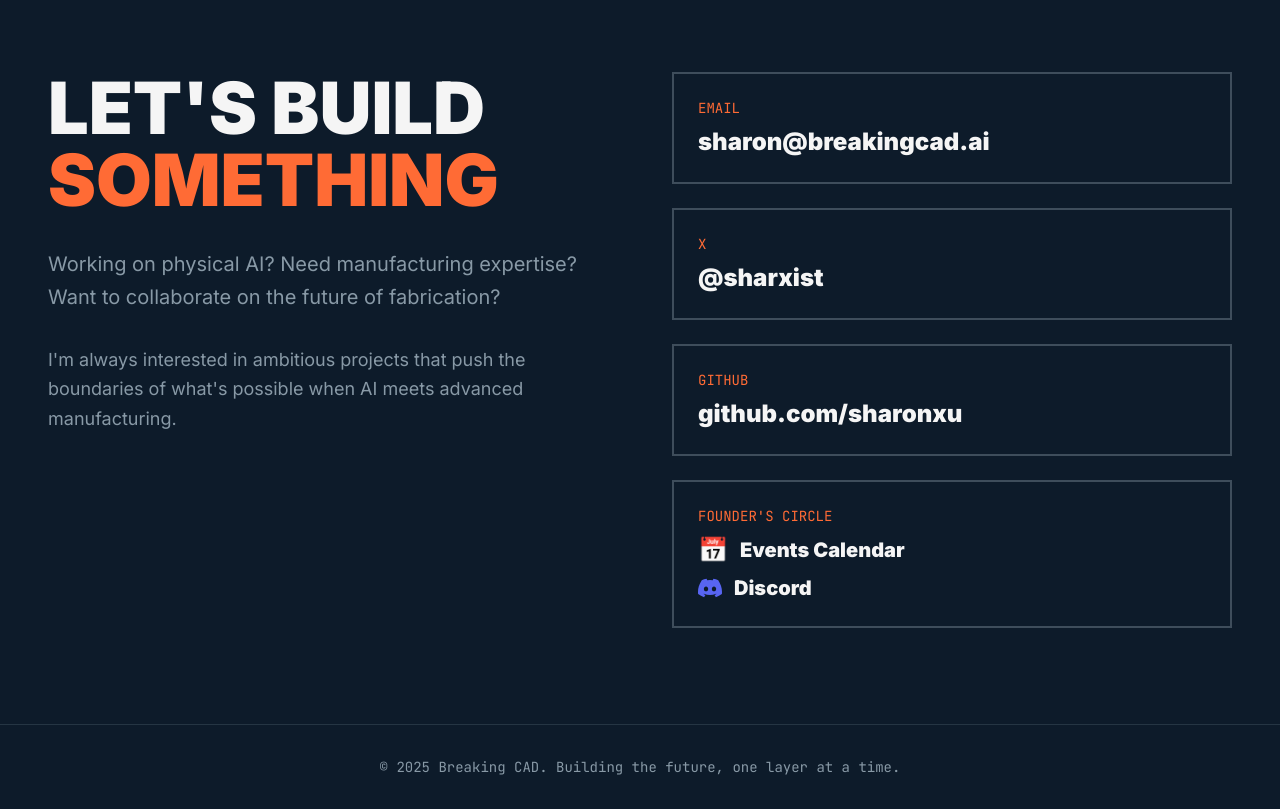
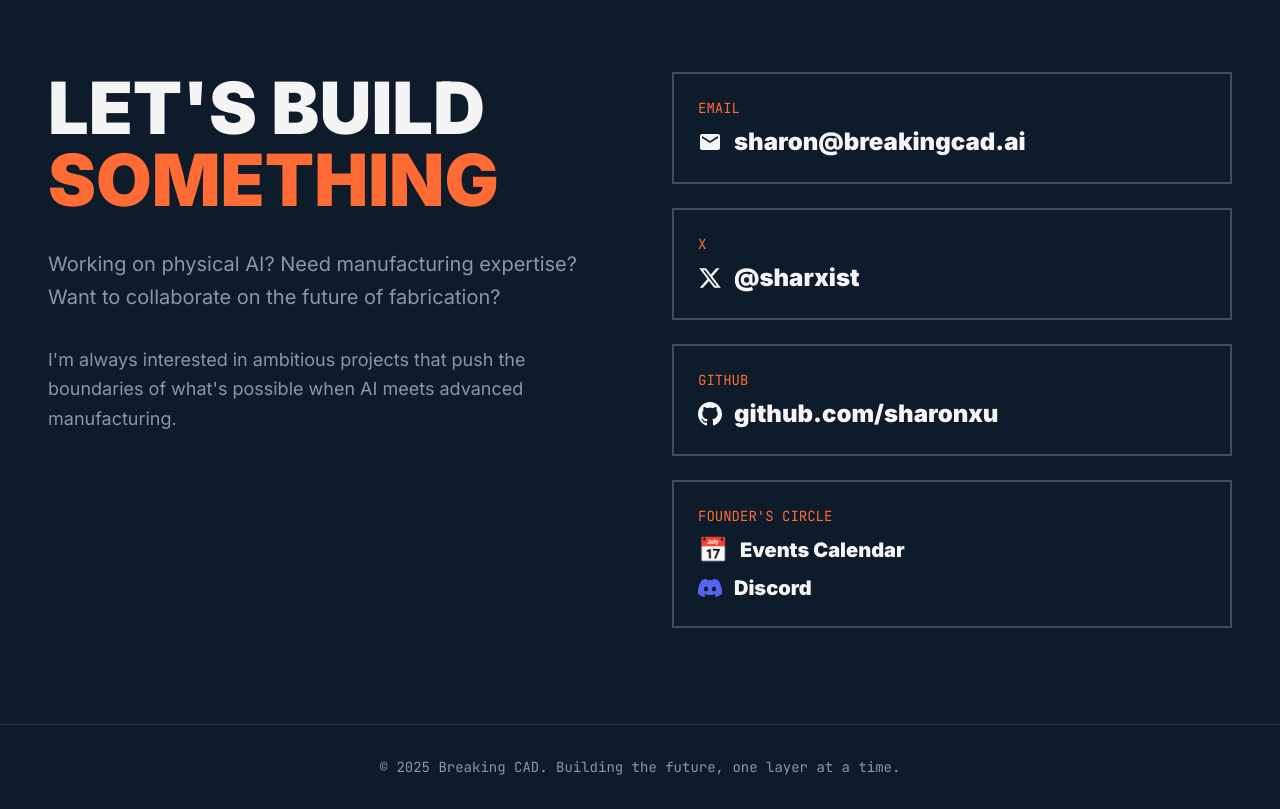
Before and after one commit to sharonxu/breaking-cad, a React (Vite) app: page / in a window 1280 px wide. Shown: the part 5620-6429 px from the top of the page. Built offline with nearby package versions, Linux system fonts and the light colour scheme.

Commit message:
Add icons to social contact links
- Add email envelope icon
- Add X/Twitter logo icon
- Add GitHub logo icon
- All icons use currentColor for hover effects
- Consistent sizing with existing Discord icon

```diff
--- a/src/components/Contact.jsx
+++ b/src/components/Contact.jsx
@@ -24,8 +24,11 @@
               <div className="font-mono text-sm text-machine-orange mb-2">EMAIL</div>
               <a
                 href="mailto:sharon@breakingcad.ai"
-                className="text-2xl font-black group-hover:text-machine-orange transition-colors"
+                className="text-2xl font-black group-hover:text-machine-orange transition-colors flex items-center gap-3"
               >
+                <svg className="w-6 h-6" viewBox="0 0 24 24" fill="currentColor">
+                  <path d="M20 4H4c-1.1 0-1.99.9-1.99 2L2 18c0 1.1.9 2 2 2h16c1.1 0 2-.9 2-2V6c0-1.1-.9-2-2-2zm0 4l-8 5-8-5V6l8 5 8-5v2z"/>
+                </svg>
                 sharon@breakingcad.ai
               </a>
             </div>
@@ -36,8 +39,11 @@
                 href="https://x.com/sharxist"
                 target="_blank"
                 rel="noopener noreferrer"
-                className="text-2xl font-black group-hover:text-machine-orange transition-colors"
+                className="text-2xl font-black group-hover:text-machine-orange transition-colors flex items-center gap-3"
               >
+                <svg className="w-6 h-6" viewBox="0 0 24 24" fill="currentColor">
+                  <path d="M18.244 2.25h3.308l-7.227 8.26 8.502 11.24H16.17l-5.214-6.817L4.99 21.75H1.68l7.73-8.835L1.254 2.25H8.08l4.713 6.231zm-1.161 17.52h1.833L7.084 4.126H5.117z"/>
+                </svg>
                 @sharxist
               </a>
             </div>
@@ -48,8 +54,11 @@
                 href="https://github.com/sharonxu"
                 target="_blank"
                 rel="noopener noreferrer"
-                className="text-2xl font-black group-hover:text-machine-orange transition-colors"
+                className="text-2xl font-black group-hover:text-machine-orange transition-colors flex items-center gap-3"
               >
+                <svg className="w-6 h-6" viewBox="0 0 24 24" fill="currentColor">
+                  <path d="M12 0c-6.626 0-12 5.373-12 12 0 5.302 3.438 9.8 8.207 11.387.599.111.793-.261.793-.577v-2.234c-3.338.726-4.033-1.416-4.033-1.416-.546-1.387-1.333-1.756-1.333-1.756-1.089-.745.083-.729.083-.729 1.205.084 1.839 1.237 1.839 1.237 1.07 1.834 2.807 1.304 3.492.997.107-.775.418-1.305.762-1.604-2.665-.305-5.467-1.334-5.467-5.931 0-1.311.469-2.381 1.236-3.221-.124-.303-.535-1.524.117-3.176 0 0 1.008-.322 3.301 1.23.957-.266 1.983-.399 3.003-.404 1.02.005 2.047.138 3.006.404 2.291-1.552 3.297-1.23 3.297-1.23.653 1.653.242 2.874.118 3.176.77.84 1.235 1.911 1.235 3.221 0 4.609-2.807 5.624-5.479 5.921.43.372.823 1.102.823 2.222v3.293c0 .319.192.694.801.576 4.765-1.589 8.199-6.086 8.199-11.386 0-6.627-5.373-12-12-12z"/>
+                </svg>
                 github.com/sharonxu
               </a>
             </div>
```
